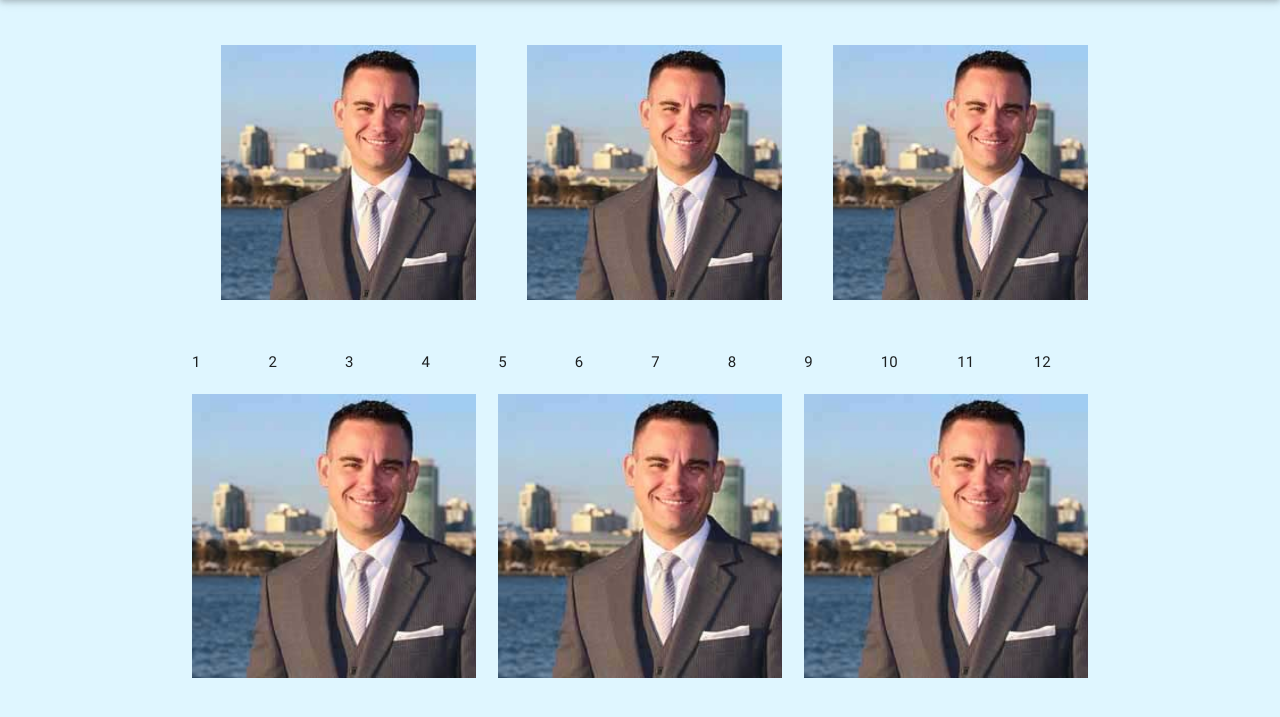
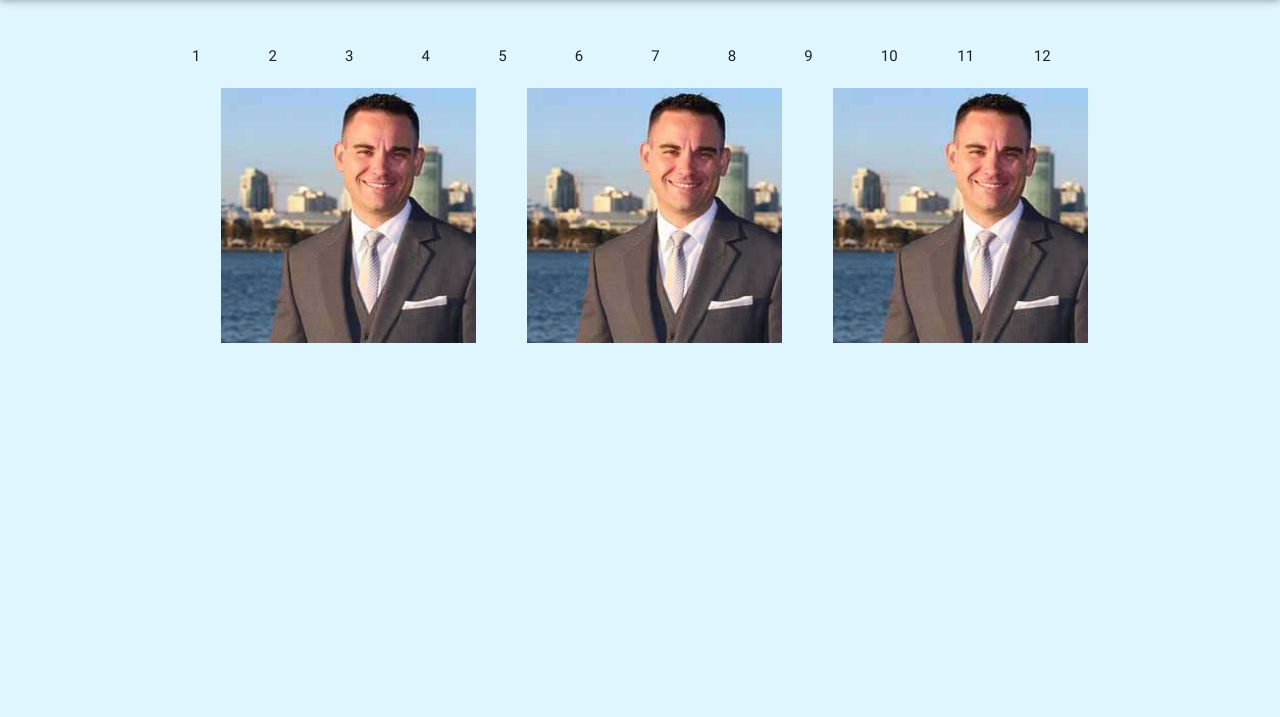
Before and after one commit to juliengrima/pointjardin, a PHP site: page / in a window 1280 px wide. Shown: the part 64-781 px from the top of the page. Run offline with PHP 8.4, Linux system fonts and the light colour scheme; some libraries are stand-ins or nearby versions.

Commit message:
SITE POINTJARDIN
 - Modification index.php
	- desactivation de body1.php
	- suppression d'un div container image du bas
	- copie du code body1 dans index

```diff
--- a/index.php
+++ b/index.php
@@ -1,7 +1,7 @@
 <?php
 
 include('includes/header.php');
-include('includes/body1.php');
+//include('includes/body1.php');
 
 ?>
 
@@ -27,20 +27,35 @@ include('includes/body1.php');
 
 
 <div class="container">
-    <div class="row center">
+            <div class="row">
                 <div class="col s12 m4">
+                    <div class="zoomarticle2">
+                        <div class="article_big_img2">
                             <img src="images/a1.jpg" alt="a1.jpg" height=100% width=100%>
                         </div>
+                    </div>
+                </div>
+                <!--<div class="row">-->
                     <div class="col s12 m4">
+                        <div class="zoomarticle2">
+                            <div class="article_big_img2">
                                 <img src="images/a1.jpg" alt="a1.jpg" height=100% width=100%>
                             </div>
+                        </div>
+                  </div>
+                    <!--<div class="row">-->
                         <div class="col s12 m4">
+                            <div class="zoomarticle2">
+                                <div class="article_big_img2">
                                     <img src="images/a1.jpg" alt="a1.jpg" height=100% width=100%>
                                 </div>
+                            </div>
+                       </div>
+                    <!--</div>-->
+                <!--</div>-->
             </div>
         </div>
 
 
 
-
 <?php include('includes/footer.php'); ?>
```
Lines whose indentation alone changed are shown as unchanged.
